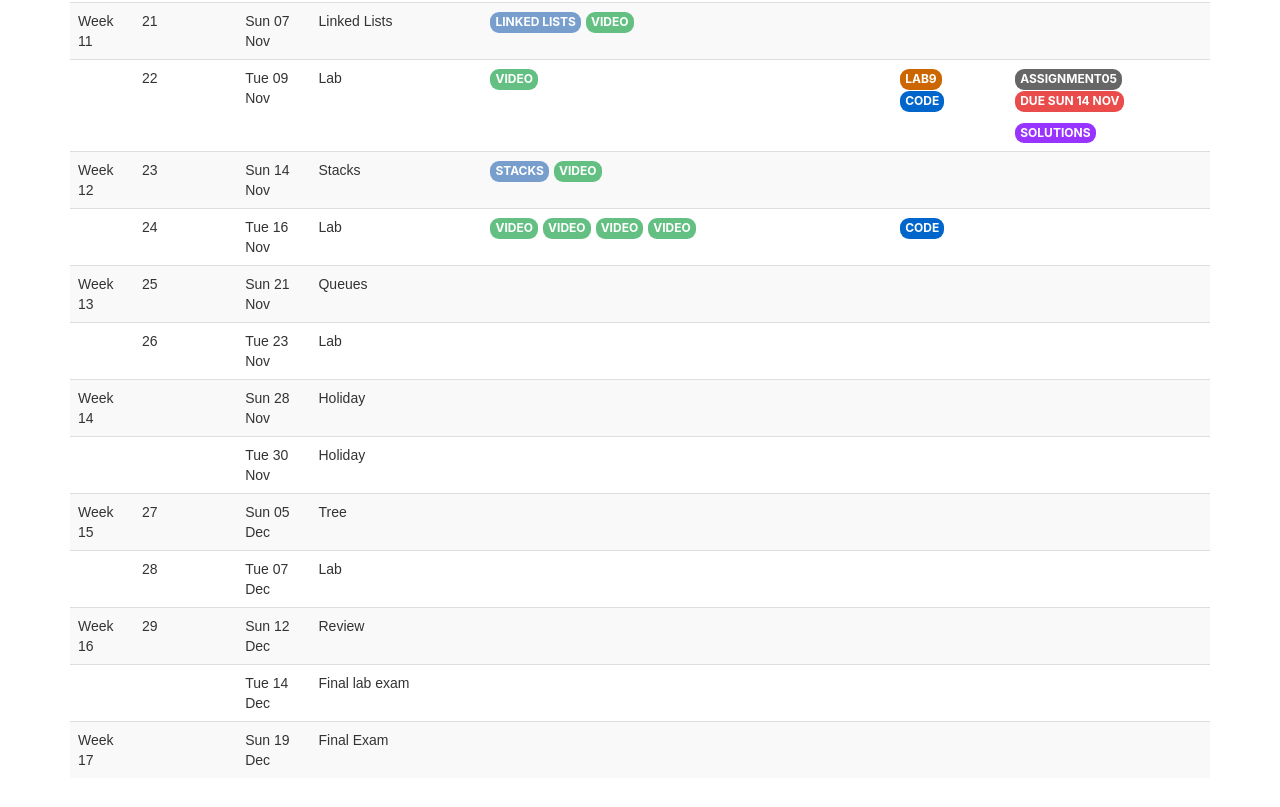
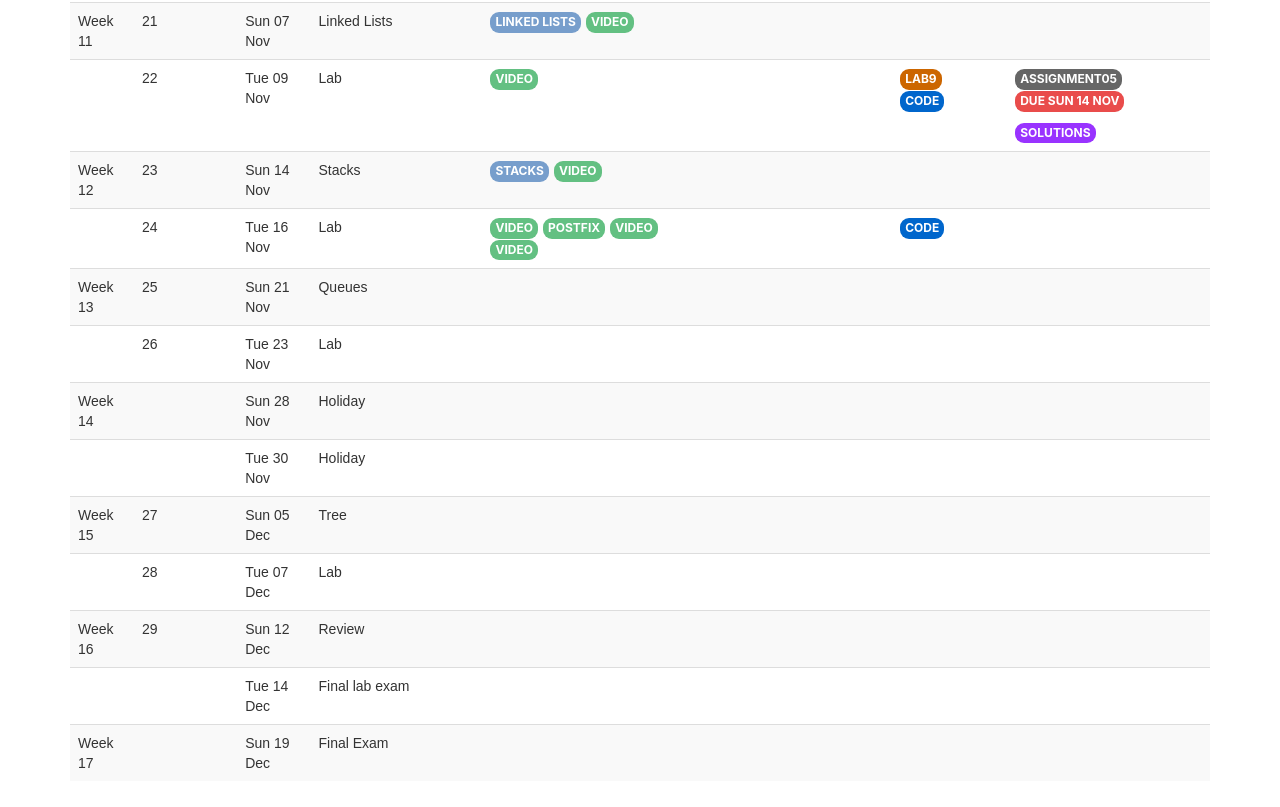
Before and after one commit to salrehaili/salrehaili.github.io, a website: page fa21/CS211/index.html in a window 1280 px wide. Shown: the part 1796-2603 px from the top of the page. Drawn offline with nearby package versions, Linux system fonts and the light colour scheme; some packages are replaced by stand-ins of ours.

Commit message:
edit some video links

```diff
--- a/fa21/CS211/index.html
+++ b/fa21/CS211/index.html
@@ -983,7 +983,7 @@ Tue 16 Nov
 Lab
 </td><td>
 <!--slides-->
-<a href="https://youtu.be/imfb-xKoRW8" target="_blank"><strong class="label label-disc">Video</strong></a><a href="https://youtu.be/wEgOSggZ5qw" target="_blank"><strong class="label label-disc">Video</strong></a><a href="https://youtu.be/IHL5VWn8eVQ" target="_blank"><strong class="label label-disc">Video</strong></a><a href="https://youtu.be/gUQpkLTucJI" target="_blank"><strong class="label label-disc">Video</strong></a>
+<a href="https://youtu.be/imfb-xKoRW8" target="_blank"><strong class="label label-disc">Video</strong></a><a href="https://youtu.be/TBDP0vin__0" target="_blank"><strong class="label label-disc">PostFix</strong></a><a href="https://youtu.be/IHL5VWn8eVQ" target="_blank"><strong class="label label-disc">Video</strong></a><a href="https://youtu.be/gUQpkLTucJI" target="_blank"><strong class="label label-disc">Video</strong></a>
 </td><td>
 <!--Reading-->
 </td><td>
```
